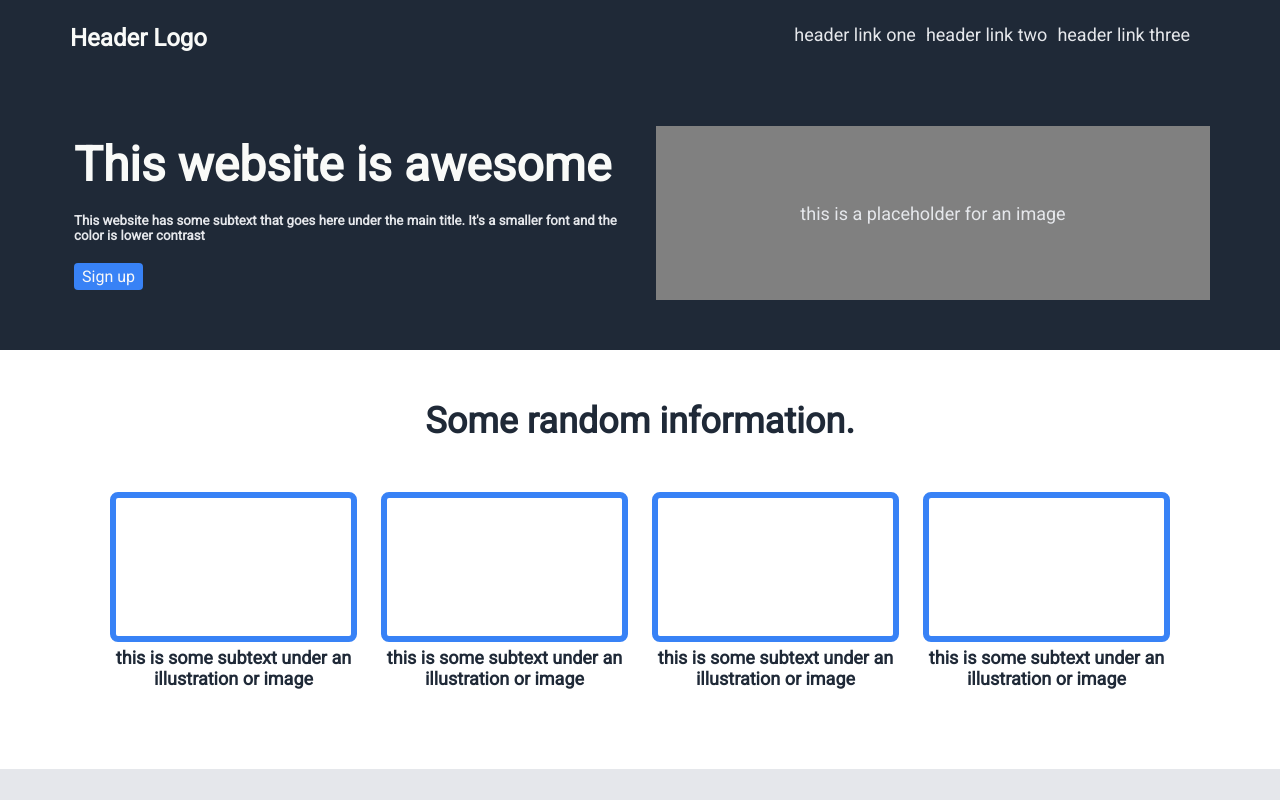
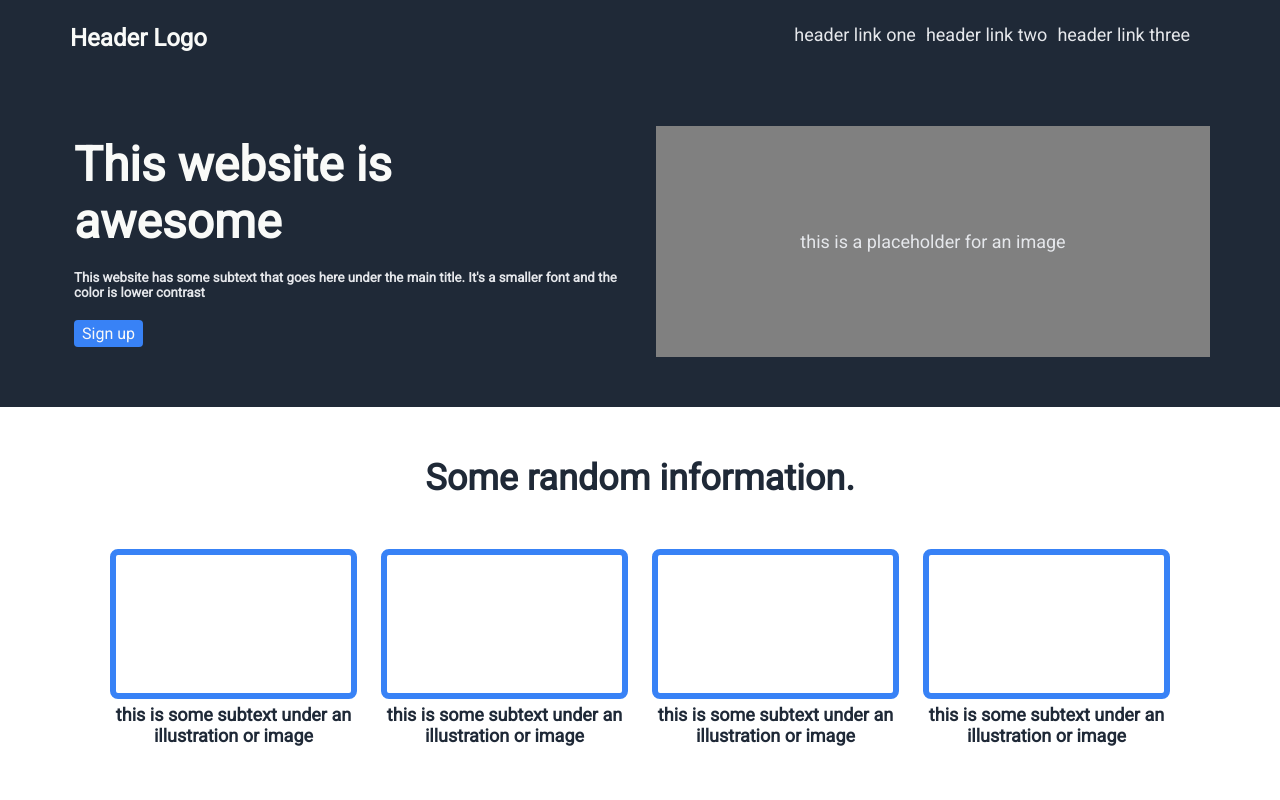
Before and after one commit to adektivity/landing-page, a plain HTML site: page index.html in a window 1280 px wide. Shown: the top 800 px of the page. Drawn offline with Linux system fonts and the light colour scheme.

Commit message:
Made correctionns to index.html hero section.

```diff
--- a/index.html
+++ b/index.html
@@ -23,7 +23,7 @@
     <div class="hero-container">
       <div class="hero-section">
         <div class="div-1">
-          <h2>This website is awesome</h2>
+          <h2>This website is <br>awesome</h2>
           <h5>This website has some subtext that goes here under the main title. It's a smaller font and the color is lower contrast</h5>
           <button>Sign up</button>
         </div>
```
